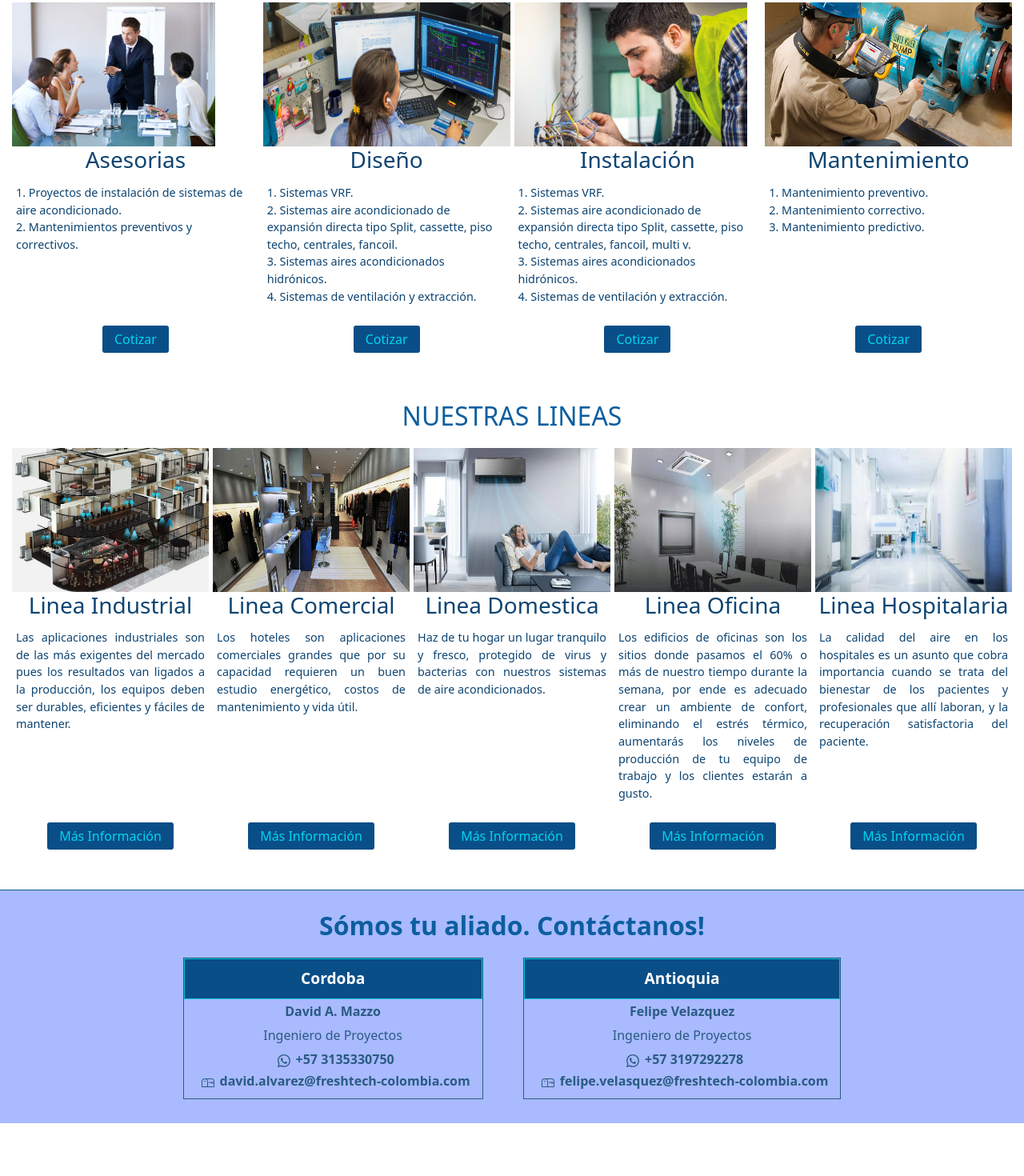
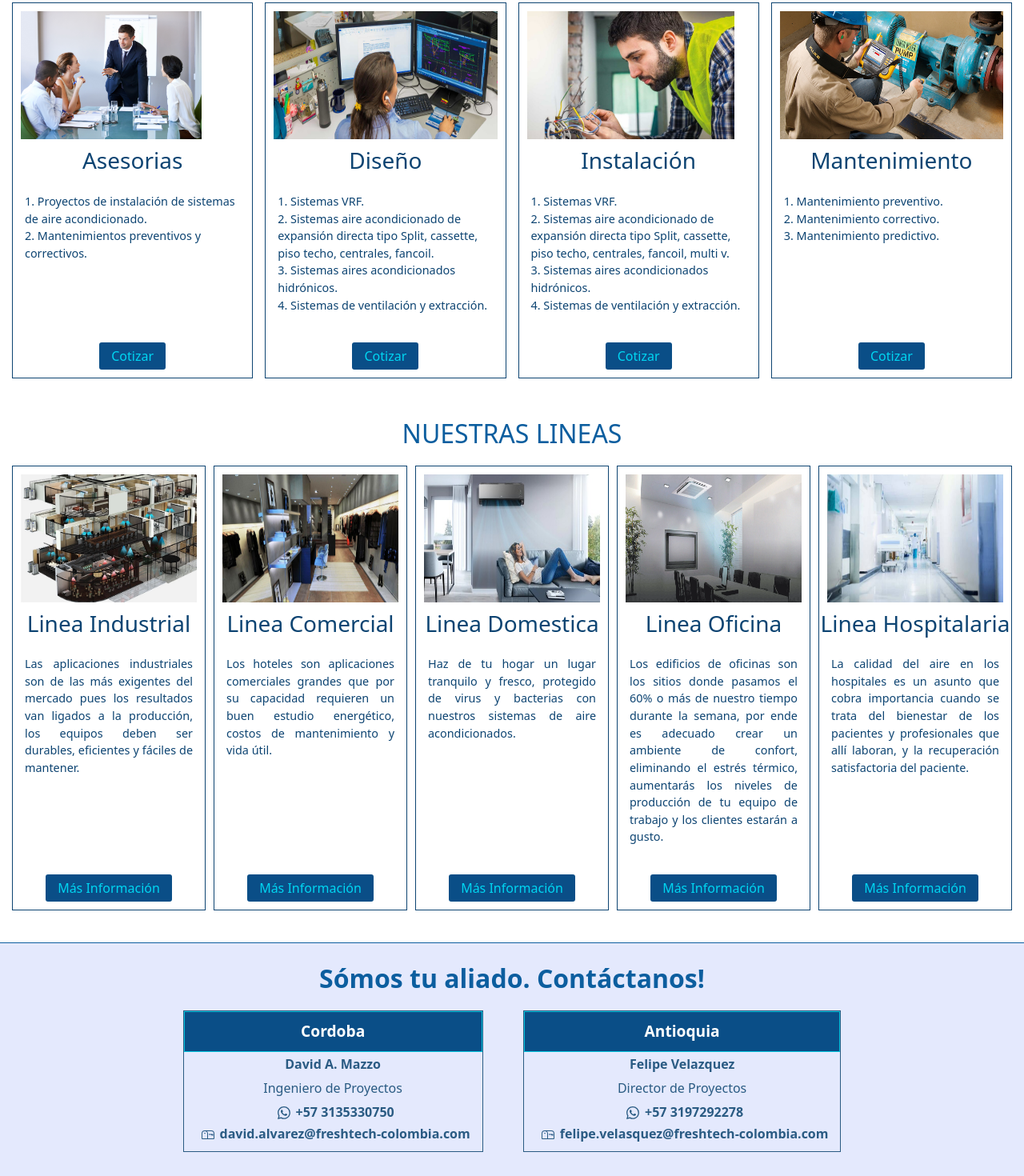
Before and after one commit to petudeveloper/freshtech-web-page, a React (Create React App) app: page / in a window 1280 px wide. Shown: the part 850-2320 px from the top of the page at 80% size. Before the commit the page ends 2254 px from the top, so only its background shows below. Built offline with nearby package versions, Linux system fonts and the light colour scheme.

Commit message:
Update lighter color.

```diff
--- a/src/components/Footer/Footer.js
+++ b/src/components/Footer/Footer.js
@@ -15,7 +15,7 @@ const Footer = () => (
       <Contacto
         sede="Antioquia"
         name="Felipe Velazquez"
-        cargo="Ingeniero de Proyectos"
+        cargo="Director de Proyectos"
         cel="3197292278"
         correo="felipe.velasquez@freshtech-colombia.com"
       />
--- a/src/components/Footer/Footer.module.css
+++ b/src/components/Footer/Footer.module.css
@@ -2,7 +2,7 @@
   padding: 15px;
   margin-top: 25px;
   border-top: 1px solid #0c5e9f;
-  background: #a9baff;
+  background: #e4e9fd;
 }
 
 .contactContainer {
--- a/src/components/LineasTodas/Lineas.module.css
+++ b/src/components/LineasTodas/Lineas.module.css
@@ -11,7 +11,7 @@ ul {
 .cardsContainer {
   display: grid;
   grid-template-columns: repeat(5, 1fr);
-  gap: 5px;
+  gap: 10px;
 }
 
 .textH1Home {
@@ -26,11 +26,13 @@ ul {
   position: relative;
   padding-bottom: 35px;
   color: #0d4472;
+  border: 1px #0d4472 solid;
 }
 
 .image {
   max-width: 100%;
   height: 180px;
+  padding: 10px;
 }
 
 h3 {
@@ -38,7 +40,7 @@ h3 {
 }
 
 .information {
-  padding: 5px;
+  padding: 15px;
   font-size: 0.9rem;
   margin-bottom: 30px;
   text-align: justify;
--- a/src/components/NavBar/NavBar.module.css
+++ b/src/components/NavBar/NavBar.module.css
@@ -13,7 +13,7 @@ a {
   justify-content: space-between;
   align-items: center;
   box-shadow: 5px 3px 8px 3px #ffffff70;
-  background: #a9baff;
+  background: #e4e9fd;
 }
 
 .list {
--- a/src/components/Servicios/Servicios.module.css
+++ b/src/components/Servicios/Servicios.module.css
@@ -14,7 +14,7 @@
 .cardsContainer {
   display: grid;
   grid-template-columns: repeat(4, 1fr);
-  gap: 5px;
+  gap: 15px;
   margin: 0;
   padding-bottom: 15px;
   color: #0d4472;
@@ -23,15 +23,17 @@
 .cardContainer {
   position: relative;
   padding-bottom: 35px;
+  border: 1px solid;
 }
 
 .image {
   max-width: 100%;
   height: 180px;
+  padding: 10px;
 }
 
 .information {
-  padding: 5px;
+  padding: 15px;
   font-size: 0.9rem;
   text-align: left;
   margin-bottom: 30px;
```
